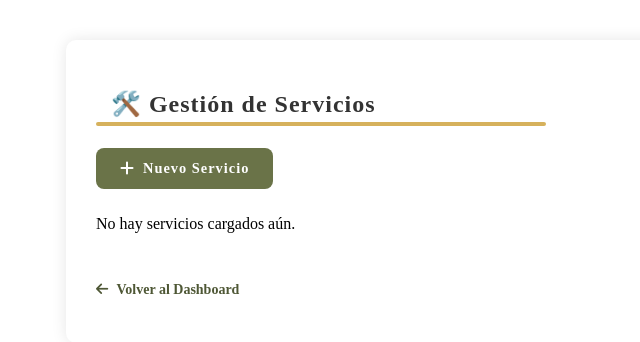
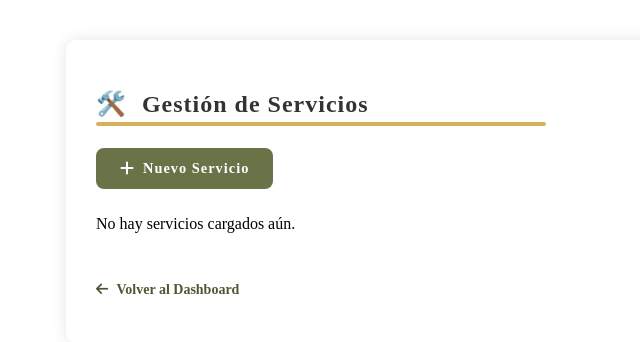
Before and after one commit to antonellavillani/nuevopack, a PHP site: page /nuevopack/admin-xyz2025/servicios.php in a window 1280 px wide. Shown: the top 342 px of the page, without its empty margins (94-734 px from the left). Run offline with PHP 8.4, Linux system fonts and the light colour scheme; the visitor is signed in with stand-in values (Sample User, id 1); data that the repository does not hold is empty.

Commit message:
style: Corrección del estilo de servicios.php

```diff
--- a/admin-xyz2025/estilos/estilos_admin.css
+++ b/admin-xyz2025/estilos/estilos_admin.css
@@ -173,7 +173,7 @@ body, html {
     transform: translateY(20px);
     animation: aparecerTitulo 1s ease-out forwards;
     margin-bottom: 10px;
-    padding-left: 15px;
+    padding-left: 0;
 }
 
 .titulo-pagina::after {
@@ -185,6 +185,11 @@ body, html {
     height: 4px;
     background-color: #D6B15C;
     border-radius: 2px;
+}
+
+.titulo-pagina.icono-servicio::before {
+    content: '🛠️ ';
+    margin-right: 8px;
 }
 
 @keyframes aparecerTitulo {
--- a/admin-xyz2025/servicios.php
+++ b/admin-xyz2025/servicios.php
@@ -21,7 +21,7 @@ $servicios = $stmt->fetchAll(PDO::FETCH_ASSOC);
 </head>
 <body>
     <div class="contenedor">
-        <h2 class="titulo-pagina">🛠️ Gestión de Servicios</h2>
+        <h2 class="titulo-pagina icono-servicio">Gestión de Servicios</h2>
 
         <a href="servicios_abm/servicios_crear.php" class="boton-nuevo">
             <i class="fa-solid fa-plus"></i>Nuevo Servicio
```
